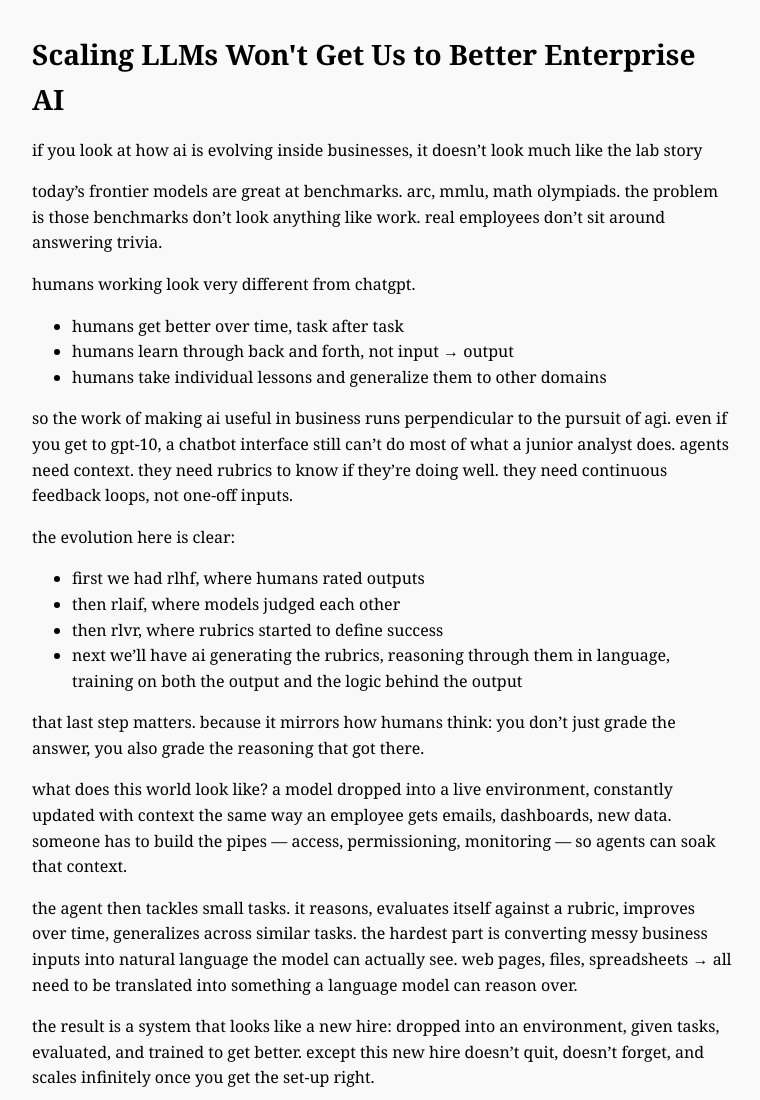
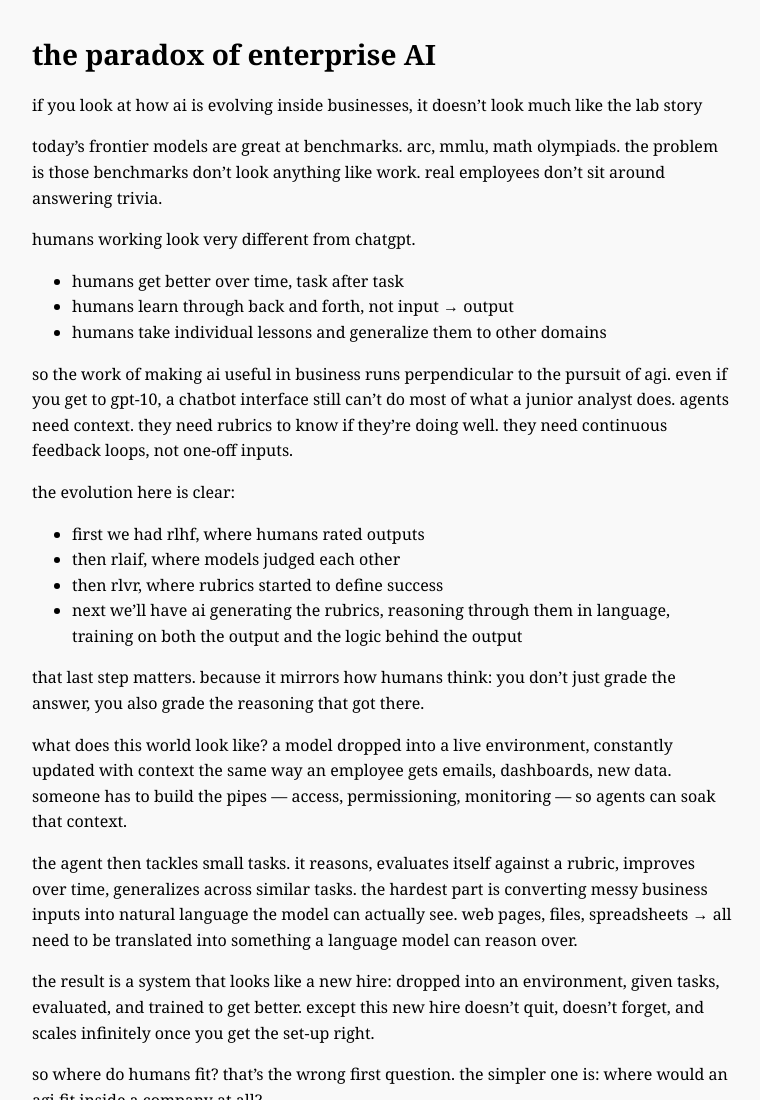
Before and after one commit to reeshr1618/sireeshramesh.com, a plain HTML site: page implementAI.html in a window 1280 px wide. Shown: the top 1100 px of the page, without its empty margins (258-1018 px from the left). Drawn offline with Linux system fonts and the light colour scheme.

Commit message:
implementAI.html

```diff
--- a/implementAI.html
+++ b/implementAI.html
@@ -27,7 +27,7 @@
   </style>
 </head>
 <body>
-  <h1>Scaling LLMs Won't Get Us to Better Enterprise AI</h1>
+  <h1>the paradox of enterprise AI</h1>
 
   <p>if you look at how ai is evolving inside businesses, it doesn’t look much like the lab story</p>
 <p>today’s frontier models are great at benchmarks. arc, mmlu, math olympiads. the problem is those benchmarks don’t look anything like work. real employees don’t sit around answering trivia.</p>
```
